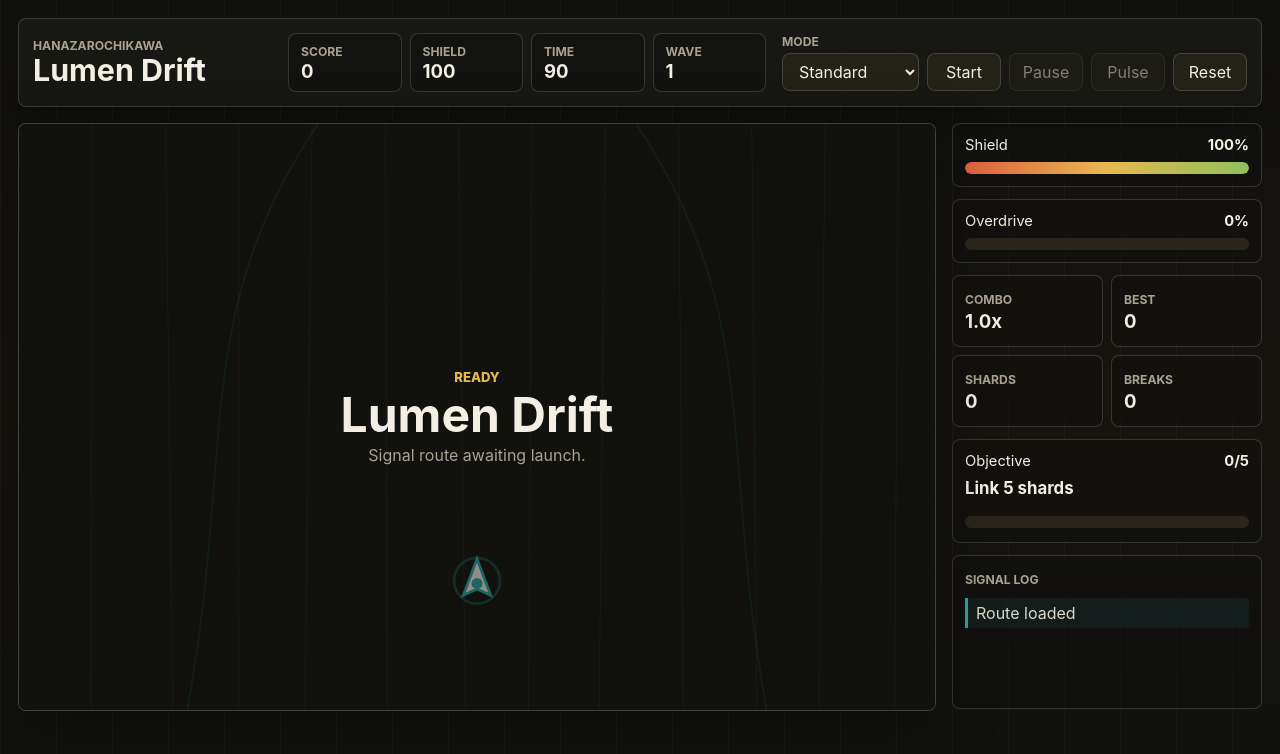
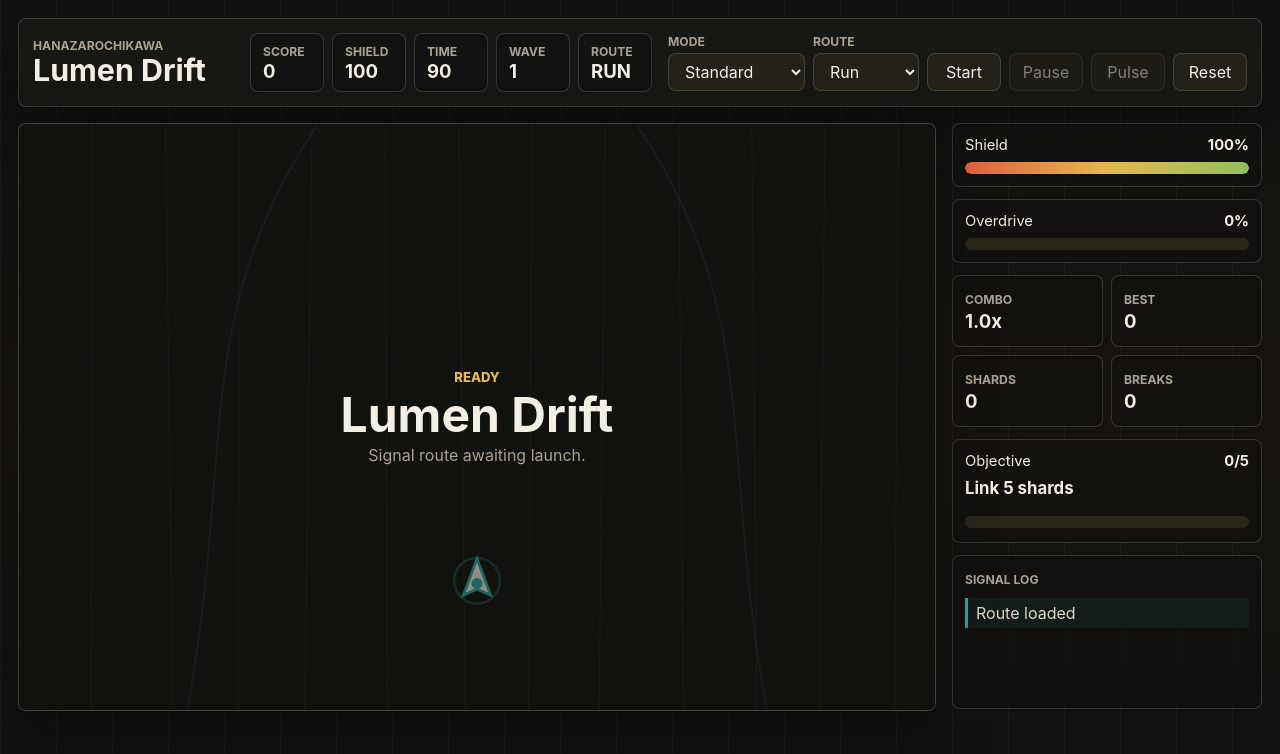
Before and after one commit to Hanazar-Games/GPT-MAX-AIGC-Webgame-Project, a website with bundled scripts: page index.html in a window 1280 px wide. Built offline with nearby package versions, Linux system fonts and the light colour scheme.

Commit message:
hanazarochikawa

```diff
--- a/index.html
+++ b/index.html
@@ -38,6 +38,10 @@
             <span class="label">Wave</span>
             <strong id="wave-value">1</strong>
           </div>
+          <div class="hud-readout">
+            <span class="label">Route</span>
+            <strong id="route-value">Run</strong>
+          </div>
         </div>
 
         <div class="controls">
@@ -47,6 +51,13 @@
               <option value="soft">Soft</option>
               <option value="standard" selected>Standard</option>
               <option value="eclipse">Eclipse</option>
+            </select>
+          </label>
+          <label class="select-wrap" for="route-select">
+            <span>Route</span>
+            <select id="route-select">
+              <option value="run" selected>Run</option>
+              <option value="daily">Daily</option>
             </select>
           </label>
           <button id="start-button" type="button">Start</button>
--- a/src/core.js
+++ b/src/core.js
@@ -82,15 +82,42 @@ export function createRng(seed = Date.now()) {
   };
 }
 
+export function createDailySeed(date = new Date()) {
+  const day =
+    typeof date === "string"
+      ? date
+      : [
+          date.getFullYear(),
+          String(date.getMonth() + 1).padStart(2, "0"),
+          String(date.getDate()).padStart(2, "0")
+        ].join("-");
+  let hash = 2166136261;
+
+  for (const char of `lumen-drift:${day}`) {
+    hash ^= char.charCodeAt(0);
+    hash = Math.imul(hash, 16777619);
+  }
+
+  return {
+    code: day.replaceAll("-", ""),
+    seed: hash >>> 0
+  };
+}
+
 export function createGameState(options = {}) {
   const difficulty = DIFFICULTIES[options.difficulty]
     ? options.difficulty
     : "standard";
-  const seed = options.seed ?? Math.floor(Math.random() * 4294967295);
+  const route = options.route === "daily" ? "daily" : "run";
+  const daily = route === "daily" ? createDailySeed(options.date) : null;
+  const seed =
+    options.seed ?? daily?.seed ?? Math.floor(Math.random() * 4294967295);
 
   const state = {
     status: "ready",
     difficulty,
+    route,
+    routeCode: options.routeCode ?? daily?.code ?? "RUN",
     seed,
     rng: createRng(seed),
     elapsed: 0,
--- a/src/game.js
+++ b/src/game.js
@@ -1,12 +1,13 @@
 import {
   ARENA,
+  createDailySeed,
   createGameState,
   pauseState,
   startState,
   updateGame
 } from "./core.js";
 
-const storageKey = "lumen-drift-best";
+const storagePrefix = "lumen-drift-best";
 const canvas = document.querySelector("#game-canvas");
 const ctx = canvas.getContext("2d");
 const els = {
@@ -14,6 +15,7 @@ const els = {
   shield: document.querySelector("#shield-value"),
   time: document.querySelector("#time-value"),
   wave: document.querySelector("#wave-value"),
+  route: document.querySelector("#route-value"),
   combo: document.querySelector("#combo-value"),
   best: document.querySelector("#best-value"),
   shards: document.querySelector("#shards-value"),
@@ -31,6 +33,7 @@ const els = {
   overlayTitle: document.querySelector("#overlay-title"),
   overlayDetail: document.querySelector("#overlay-detail"),
   difficulty: document.querySelector("#difficulty-select"),
+  routeSelect: document.querySelector("#route-select"),
   start: document.querySelector("#start-button"),
   pause: document.querySelector("#pause-button"),
   pulse: document.querySelector("#pulse-button"),
@@ -90,6 +93,13 @@ els.difficulty.addEventListener("change", () => {
   }
 });
 
+els.routeSelect.addEventListener("change", () => {
+  if (state.status !== "playing") {
+    state = makeState();
+    syncHud(true);
+  }
+});
+
 window.addEventListener("keydown", (event) => {
   if (event.repeat) {
     return;
@@ -140,9 +150,16 @@ canvas.addEventListener("pointercancel", () => {
 });
 
 function makeState() {
-  const best = Number(localStorage.getItem(storageKey) ?? "0") || 0;
+  const daily = createDailySeed();
+  const route = els.routeSelect.value;
+  const routeCode = route === "daily" ? daily.code : "RUN";
+  const best =
+    Number(localStorage.getItem(bestKey(els.difficulty.value, routeCode)) ?? "0") || 0;
   const next = createGameState({
     difficulty: els.difficulty.value,
+    route,
+    routeCode,
+    seed: route === "daily" ? daily.seed : undefined,
     best
   });
   lastStatus = next.status;
@@ -158,8 +175,10 @@ function frame(now) {
   inputQueue.dash = false;
   inputQueue.pulse = false;
 
-  if (state.best > Number(localStorage.getItem(storageKey) ?? "0")) {
-    localStorage.setItem(storageKey, String(state.best));
+  const currentBest =
+    Number(localStorage.getItem(bestKey(state.difficulty, state.routeCode)) ?? "0");
+  if (state.best > currentBest) {
+    localStorage.setItem(bestKey(state.difficulty, state.routeCode), String(state.best));
   }
 
   if (state.status !== lastStatus) {
@@ -223,6 +242,7 @@ function syncHud(force = false) {
   els.shield.textContent = String(Math.ceil(state.shield));
   els.time.textContent = String(remaining);
   els.wave.textContent = String(state.wave);
+  els.route.textContent = state.routeCode;
   els.combo.textContent = `${state.combo.toFixed(1)}x`;
   els.best.textContent = formatNumber(state.best);
   els.shards.textContent = String(state.stats.shards);
@@ -238,6 +258,7 @@ function syncHud(force = false) {
   els.pause.disabled = state.status === "ready" || state.status === "lost" || state.status === "won";
   els.start.disabled = state.status === "playing";
   els.difficulty.disabled = state.status === "playing";
+  els.routeSelect.disabled = state.status === "playing";
 
   renderOverlay();
 
@@ -253,8 +274,9 @@ function renderOverlay() {
 
   if (state.status === "ready") {
     els.overlayKicker.textContent = "Ready";
-    els.overlayTitle.textContent = "Lumen Drift";
-    els.overlayDetail.textContent = "Signal route awaiting launch.";
+    els.overlayTitle.textContent = state.route === "daily" ? state.routeCode : "Lumen Drift";
+    els.overlayDetail.textContent =
+      state.route === "daily" ? "Daily route awaiting launch." : "Signal route awaiting launch.";
   } else if (state.status === "paused") {
     els.overlayKicker.textContent = "Paused";
     els.overlayTitle.textContent = "Signal Held";
@@ -268,6 +290,10 @@ function renderOverlay() {
     els.overlayTitle.textContent = formatNumber(state.score);
     els.overlayDetail.textContent = "Signal route collapsed.";
   }
+}
+
+function bestKey(difficulty, routeCode) {
+  return `${storagePrefix}:${difficulty}:${routeCode}`;
 }
 
 function drawScene(time) {
--- a/src/styles.css
+++ b/src/styles.css
@@ -118,7 +118,7 @@ select {
 
 .hud-strip {
   display: grid;
-  grid-template-columns: repeat(4, minmax(78px, 1fr));
+  grid-template-columns: repeat(5, minmax(72px, 1fr));
   gap: 8px;
 }
 
--- a/sw.js
+++ b/sw.js
@@ -1,4 +1,4 @@
-const CACHE_NAME = "lumen-drift-v1";
+const CACHE_NAME = "lumen-drift-v2";
 const APP_SHELL = [
   "./",
   "index.html",
```
Also changed, not shown: tests/gameplay.test.mjs (+23 -0 lines), README.md.
